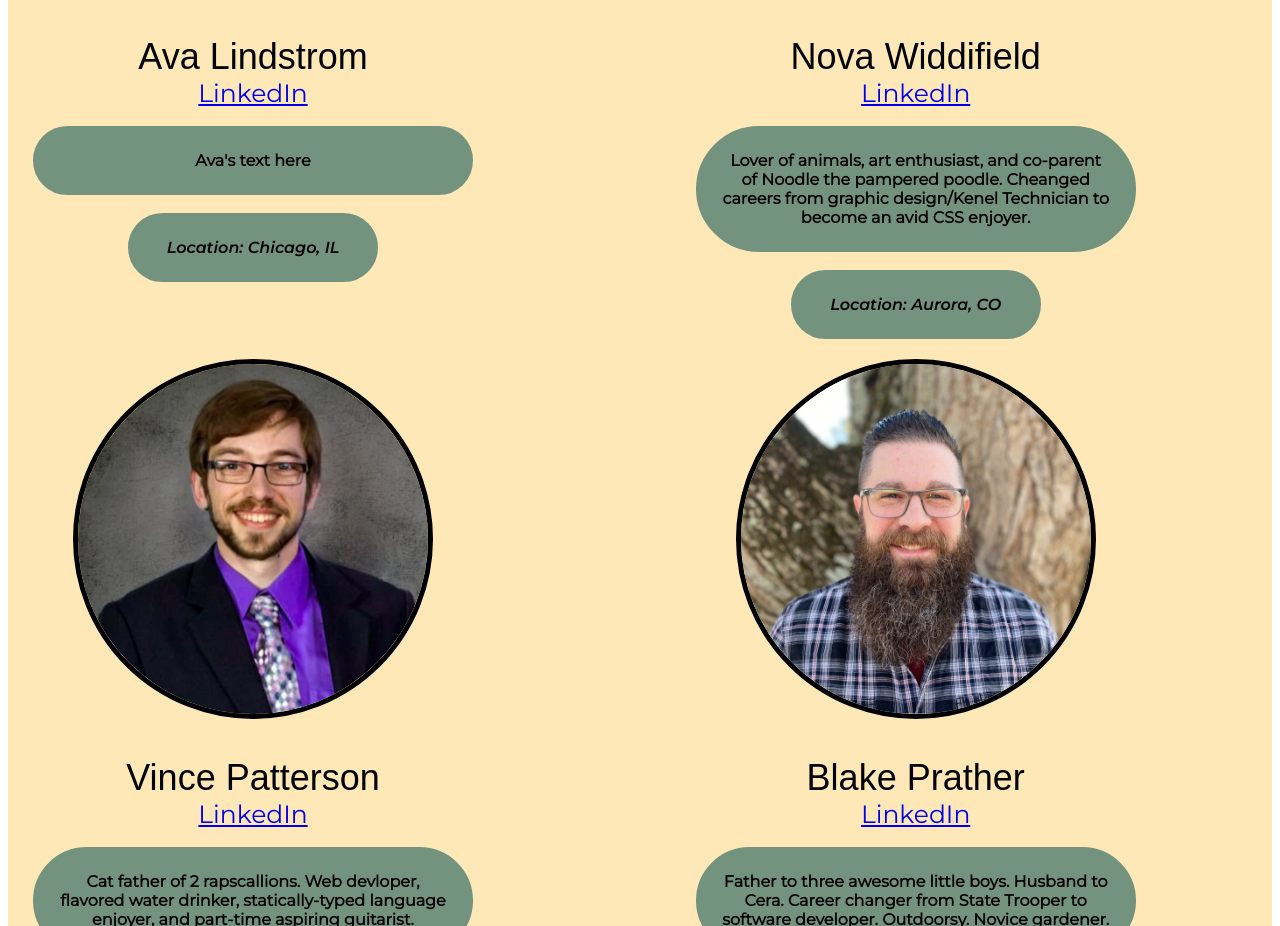
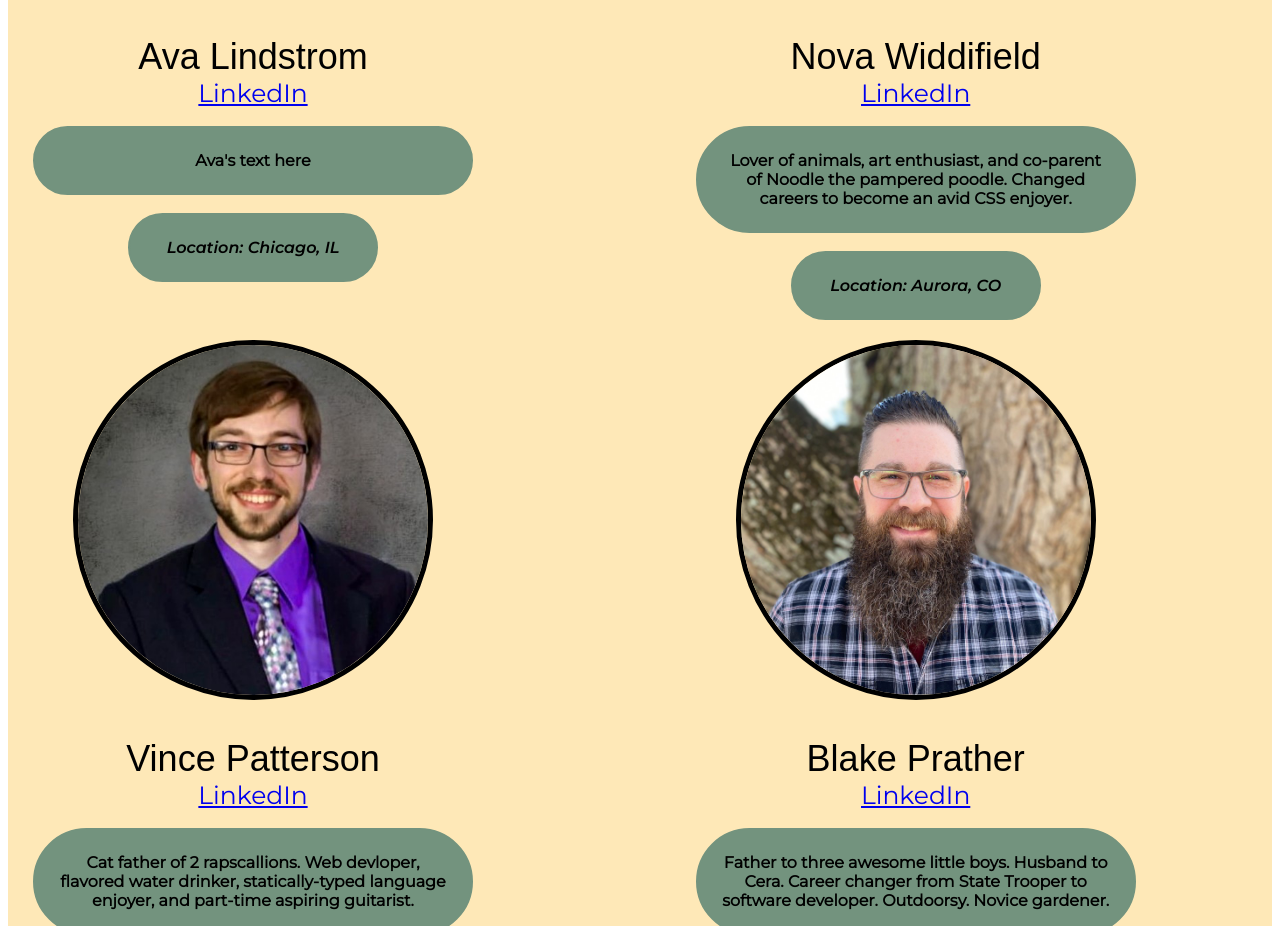
Before and after one commit to pratherb/TE-family-reading-final-capstone, a Vue app in the folder final-capstone/capstone/vue/: page /aboutus in a window 1280 px wide. Shown: the part 790-1716 px from the top of the page. Built offline with nearby package versions, Linux system fonts and the light colour scheme; a web font is replaced by a local one.

Commit message:
typo fix

```diff
--- a/final-capstone/capstone/vue/src/views/AboutUs.vue
+++ b/final-capstone/capstone/vue/src/views/AboutUs.vue
@@ -26,7 +26,7 @@
           >LinkedIn</a
         >
         <br />
-        <p class="about">Lover of animals, art enthusiast, and co-parent of Noodle the pampered poodle. Cheanged careers from graphic design/Kenel Technician to become an avid CSS enjoyer. </p>
+        <p class="about">Lover of animals, art enthusiast, and co-parent of Noodle the pampered poodle. Changed careers to become an avid CSS enjoyer. </p>
         <br />
         <p class="location">Location: Aurora, CO</p>
       </div>
```
